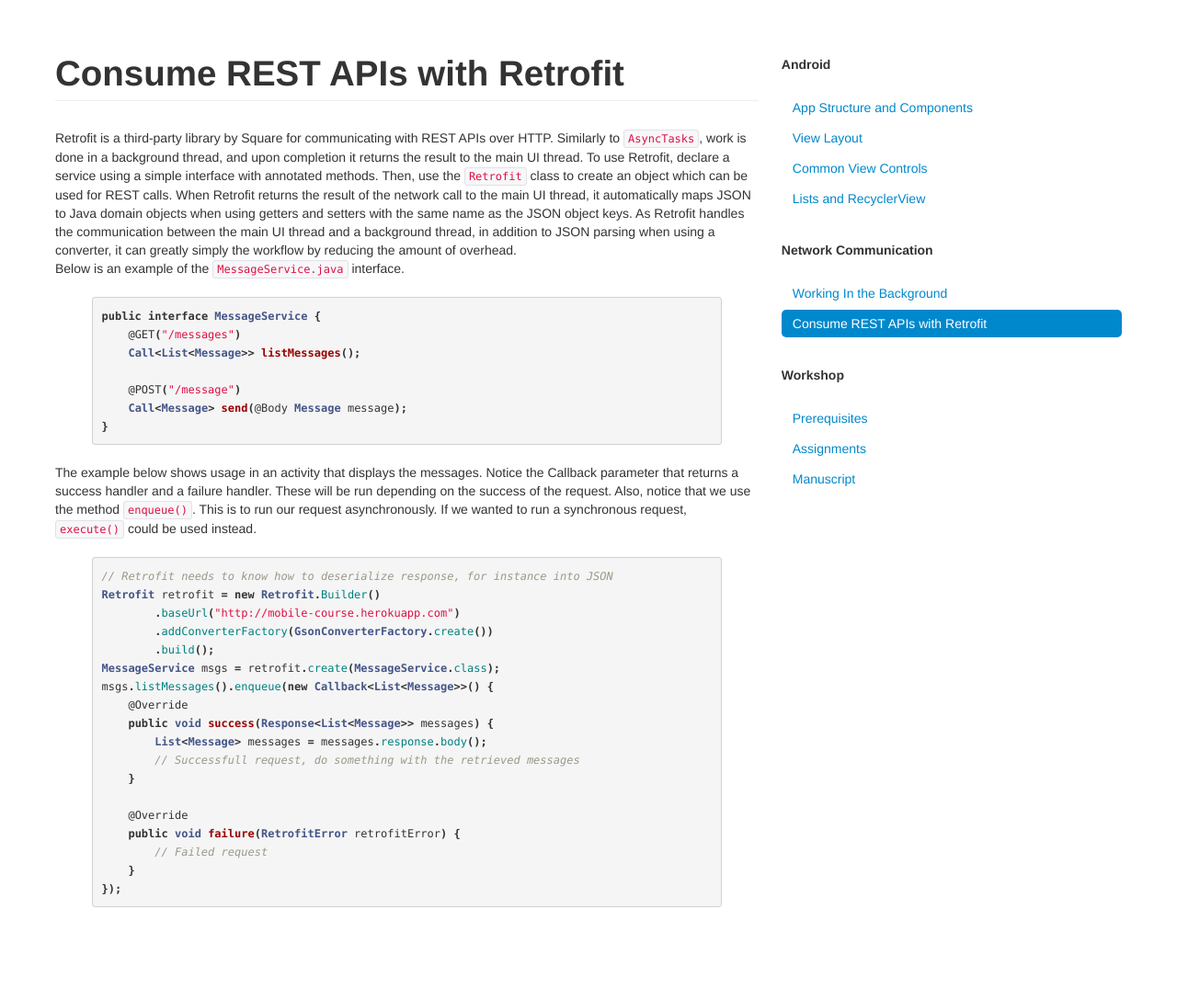
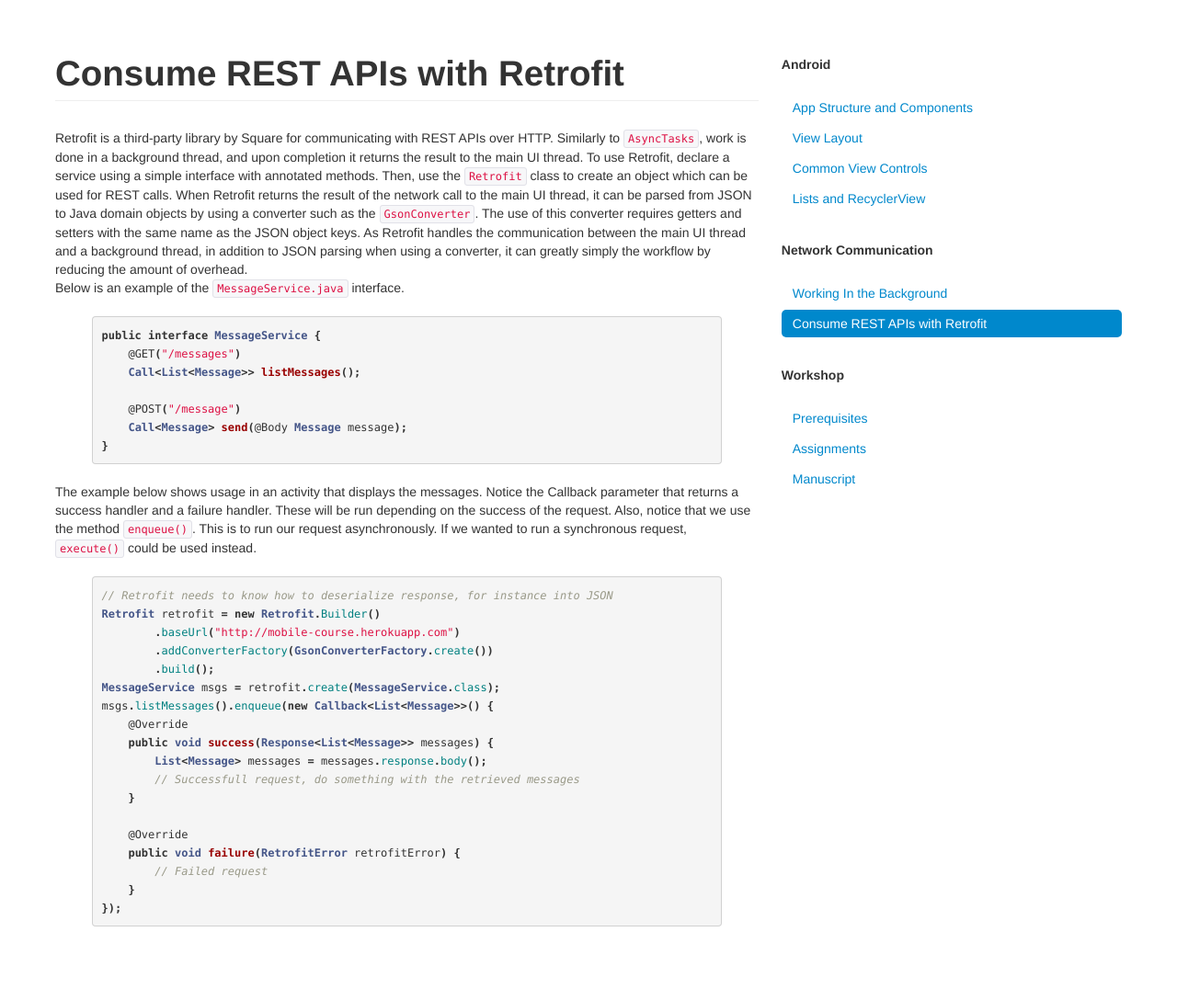
Before and after one commit to bekk/android101, a Jekyll site: the page built from docs/pages/retrofit.html, in a window 1280 px wide. Shown: the whole page at 92% size. Built offline with Jekyll 4.4.1, drawn with Linux system fonts in a browser that asks for light colours; Markdown is read by kramdown in place of the engine named in the settings; before the commit the page ends 1067 px from its top, so only the background shows below that.

Commit message:
Further updates for Retrofit 2.0

```diff
--- a/docs/pages/assignments.html
+++ b/docs/pages/assignments.html
@@ -172,6 +172,6 @@ It hosts the following JSON endpoints:
 <h3> Retrofit </h3>
 If you want to use retrofit, you will need to add a gradle dependency. The follow versions of Retrofit and the Gson converter
 were used when creating this workshop:
-<code>compile 'com.squareup.retrofit2:retrofit:2.0.0-beta3'</code>
-<code>compile 'com.squareup.retrofit2:converter-gson:2.0.0-beta3'</code>
+<p><code>compile 'com.squareup.retrofit2:retrofit:2.0.0-beta3'</code></p>
+<p><code>compile 'com.squareup.retrofit2:converter-gson:2.0.0-beta3'</code></p>
 For updated versions, feel free to check out the <a href="http://square.github.io/retrofit/">Retrofit</a> homepage.
--- a/docs/pages/retrofit.html
+++ b/docs/pages/retrofit.html
@@ -4,7 +4,7 @@ title: Consume REST APIs with Retrofit
 ---
 Retrofit is a third-party library by Square for communicating with REST APIs over HTTP. Similarly to <code>AsyncTasks</code>, work is done in a background thread, and upon completion it returns the result to the main UI thread.
 
-To use Retrofit, declare a service using a simple interface with annotated methods. Then, use the <code>Retrofit</code> class to create an object which can be used for REST calls. When Retrofit returns the result of the network call to the main UI thread, it automatically maps JSON to Java domain objects when using getters and setters with the same name as the JSON object keys.
+To use Retrofit, declare a service using a simple interface with annotated methods. Then, use the <code>Retrofit</code> class to create an object which can be used for REST calls. When Retrofit returns the result of the network call to the main UI thread, it can be parsed from JSON to Java domain objects by using a converter such as the <code>GsonConverter</code>. The use of this converter requires getters and setters with the same name as the JSON object keys.
 
 As Retrofit handles the communication between the main UI thread and a background thread, in addition to JSON parsing when using a converter, it can greatly simply the workflow by reducing the amount of overhead.
 
```
